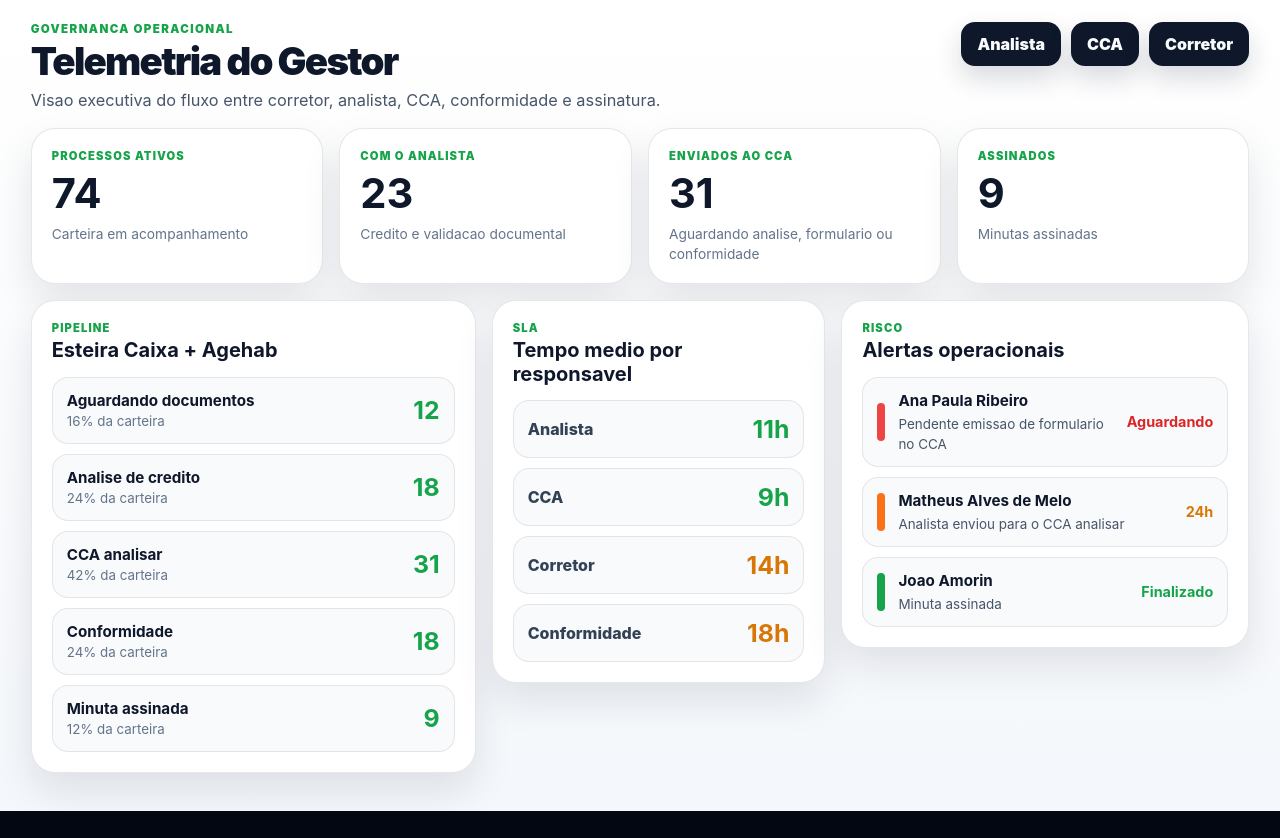
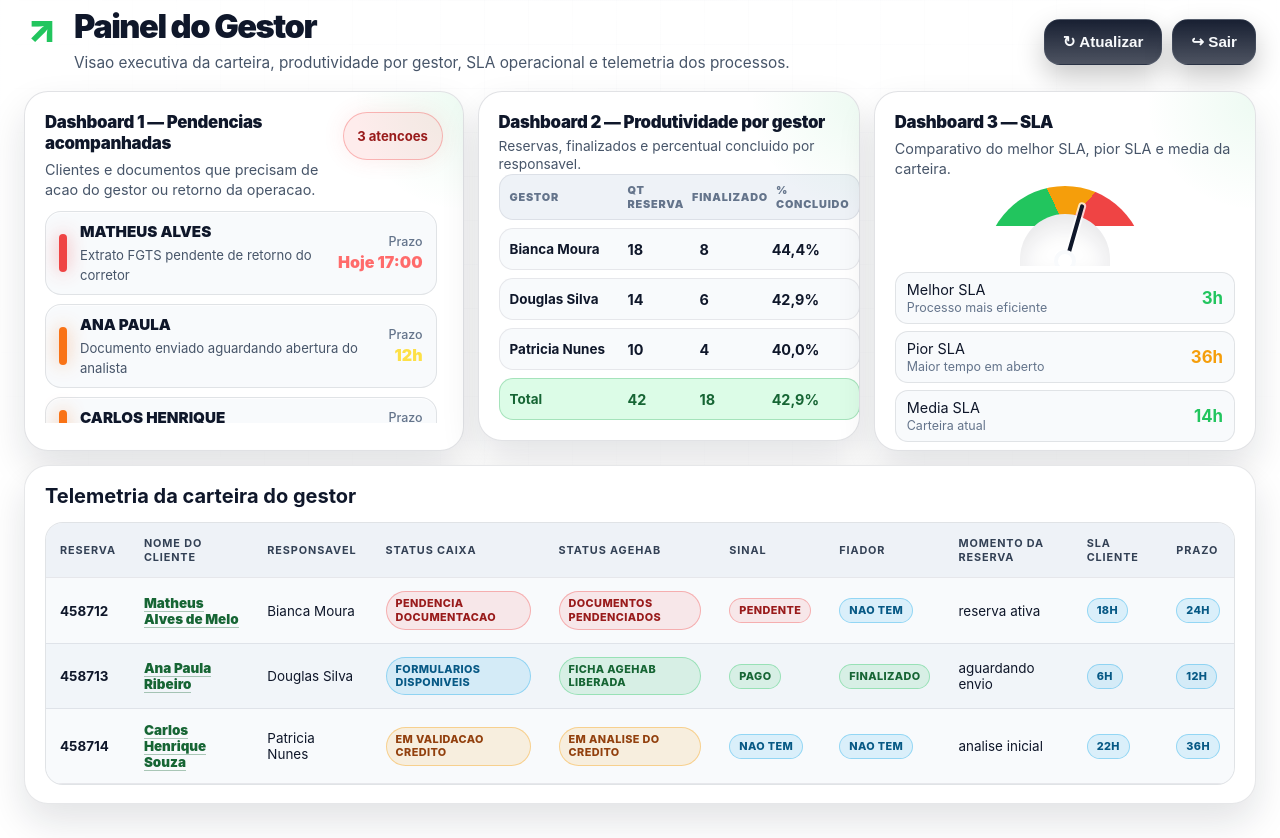
Before and after one commit to catsandygo-design/MAQ2-CREDITO, a Next.js app: page /gestor/telemetria in a window 1280 px wide. Before the commit the page ends 811 px from the top, so only its background shows below. Built offline with nearby package versions, Linux system fonts and the light colour scheme.

Commit message:
feat: cria painel gestor por template analista

```diff
--- a/src/app/gestor/telemetria/page.tsx
+++ b/src/app/gestor/telemetria/page.tsx
@@ -1,117 +1,161 @@
-import Link from 'next/link';
-
-const indicadores = [
-  ['Processos ativos', '74', 'Carteira em acompanhamento'],
-  ['Com o analista', '23', 'Credito e validacao documental'],
-  ['Enviados ao CCA', '31', 'Aguardando analise, formulario ou conformidade'],
-  ['Assinados', '9', 'Minutas assinadas'],
+const pendenciasGestor = [
+  ['critico', 'MATHEUS ALVES', 'Extrato FGTS pendente de retorno do corretor', 'Hoje 17:00'],
+  ['medio', 'ANA PAULA', 'Documento enviado aguardando abertura do analista', '12h'],
+  ['medio', 'CARLOS HENRIQUE', 'Renda informal exige declaracao complementar', '24h'],
+  ['ok', 'JOAO AMORIN', 'Kit documental aprovado para envio ao CCA', 'OK'],
 ];
 
-const funil = [
-  ['Aguardando documentos', '12', '16%'],
-  ['Analise de credito', '18', '24%'],
-  ['CCA analisar', '31', '42%'],
-  ['Conformidade', '18', '24%'],
-  ['Minuta assinada', '9', '12%'],
+const produtividadeGestor = [
+  ['Bianca Moura', '18', '8', '44,4%'],
+  ['Douglas Silva', '14', '6', '42,9%'],
+  ['Patricia Nunes', '10', '4', '40,0%'],
 ];
 
-const sla = [
-  ['Analista', '11h', 'ok'],
-  ['CCA', '9h', 'ok'],
-  ['Corretor', '14h', 'warn'],
-  ['Conformidade', '18h', 'warn'],
+const totalProdutividade = ['Total', '42', '18', '42,9%'];
+
+const telemetria = [
+  ['458712', 'Matheus Alves de Melo', 'Bianca Moura', 'pendencia documentacao', 'documentos pendenciados', 'pendente', 'nao tem', 'reserva ativa', '18h', '24h'],
+  ['458713', 'Ana Paula Ribeiro', 'Douglas Silva', 'formularios disponiveis', 'ficha agehab liberada', 'pago', 'finalizado', 'aguardando envio', '6h', '12h'],
+  ['458714', 'Carlos Henrique Souza', 'Patricia Nunes', 'em validacao credito', 'em analise do credito', 'nao tem', 'nao tem', 'analise inicial', '22h', '36h'],
 ];
 
-const alertas = [
-  ['critico', 'Ana Paula Ribeiro', 'Pendente emissao de formulario no CCA', 'Aguardando'],
-  ['medio', 'Matheus Alves de Melo', 'Analista enviou para o CCA analisar', '24h'],
-  ['ok', 'Joao Amorin', 'Minuta assinada', 'Finalizado'],
-];
-
-function toneClass(tone: string) {
-  if (tone === 'critico') return 'gestor-danger';
-  if (tone === 'medio' || tone === 'warn') return 'gestor-warn';
-  return 'gestor-ok';
+function badge(status: string) {
+  const s = status.toLowerCase();
+  if (s.includes('pend')) return 'cor-badge cor-badge-danger';
+  if (s.includes('pago') || s.includes('finalizado') || s.includes('liberada') || s.includes('ok')) return 'cor-badge cor-badge-ok';
+  if (s.includes('analise') || s.includes('validacao') || s.includes('aguardando')) return 'cor-badge cor-badge-warn';
+  return 'cor-badge cor-badge-info';
 }
 
 export default function GestorTelemetriaPage() {
   return (
-    <main className="gestor-page">
-      <header className="gestor-hero">
+    <main className="cor-page cor-page-premium" data-layout-version="gestor-template-analista-v1">
+      <header className="cor-premium-top">
+        <div className="cor-premium-title">
+          <span className="cor-chart-icon">↗</span>
           <div>
-          <span className="gestor-eyebrow">Governanca operacional</span>
-          <h1>Telemetria do Gestor</h1>
-          <p>Visao executiva do fluxo entre corretor, analista, CCA, conformidade e assinatura.</p>
+            <h1>Painel do Gestor</h1>
+            <p>Visao executiva da carteira, produtividade por gestor, SLA operacional e telemetria dos processos.</p>
           </div>
-        <div className="gestor-actions">
-          <Link href="/analista">Analista</Link>
-          <Link href="/cca/acompanhamento">CCA</Link>
-          <Link href="/painel/acompanhamento">Corretor</Link>
+        </div>
+        <div className="cor-premium-actions cor-actions-no-primary">
+          <button>↻ Atualizar</button>
+          <button>↪ Sair</button>
         </div>
       </header>
 
-      <section className="gestor-kpi-grid">
-        {indicadores.map(([titulo, total, desc]) => (
-          <article className="gestor-card gestor-kpi" key={titulo}>
-            <span>{titulo}</span>
-            <b>{total}</b>
-            <small>{desc}</small>
-          </article>
-        ))}
-      </section>
-
-      <section className="gestor-main-grid">
-        <article className="gestor-card">
-          <div className="gestor-card-head">
-            <span>Pipeline</span>
-            <h2>Esteira Caixa + Agehab</h2>
+      <section className="cor-dash-grid cor-dash-premium">
+        <article className="cor-card cor-panel-alerts">
+          <div className="cor-panel-head">
+            <div>
+              <small>Dashboard 1 — Pendencias acompanhadas</small>
+              <p>Clientes e documentos que precisam de acao do gestor ou retorno da operacao.</p>
             </div>
-          <div className="gestor-funnel">
-            {funil.map(([etapa, total, perc]) => (
-              <div className="gestor-funnel-row" key={etapa}>
+            <strong className="cor-urgent-pill">3 atencoes</strong>
+          </div>
+          <div className="cor-alert-list">
+            {pendenciasGestor.map(([tone, nome, desc, prazo]) => (
+              <div className={`cor-alert-item cor-alert-${tone}`} key={nome}>
+                <i />
                 <div>
-                  <strong>{etapa}</strong>
-                  <small>{perc} da carteira</small>
+                  <b>{nome}</b>
+                  <span>{desc}</span>
                 </div>
-                <b>{total}</b>
+                <em><small>Prazo</small>{prazo}</em>
               </div>
             ))}
           </div>
         </article>
 
-        <article className="gestor-card">
-          <div className="gestor-card-head">
-            <span>SLA</span>
-            <h2>Tempo medio por responsavel</h2>
+        <div className="cor-sla-stack">
+          <article className="cor-card cor-panel-sla">
+            <div className="cor-panel-head">
+              <div>
+                <small>Dashboard 2 — Produtividade por gestor</small>
+                <p>Reservas, finalizados e percentual concluido por responsavel.</p>
               </div>
-          <div className="gestor-sla-list">
-            {sla.map(([area, tempo, tone]) => (
-              <div className={`gestor-sla-row ${toneClass(tone)}`} key={area}>
-                <span>{area}</span>
-                <b>{tempo}</b>
+            </div>
+            <div className="gestor-mini-table">
+              <div className="gestor-mini-row gestor-mini-head">
+                <span>Gestor</span>
+                <span>QT reserva</span>
+                <span>Finalizado</span>
+                <span>% concluido</span>
+              </div>
+              {produtividadeGestor.map(([gestor, reservas, finalizado, percentual]) => (
+                <div className="gestor-mini-row" key={gestor}>
+                  <strong>{gestor}</strong>
+                  <b>{reservas}</b>
+                  <b>{finalizado}</b>
+                  <b>{percentual}</b>
                 </div>
               ))}
+              <div className="gestor-mini-row gestor-mini-total">
+                <strong>{totalProdutividade[0]}</strong>
+                <b>{totalProdutividade[1]}</b>
+                <b>{totalProdutividade[2]}</b>
+                <b>{totalProdutividade[3]}</b>
+              </div>
             </div>
           </article>
+        </div>
 
-        <article className="gestor-card">
-          <div className="gestor-card-head">
-            <span>Risco</span>
-            <h2>Alertas operacionais</h2>
+        <article className="cor-card cor-panel-conversion">
+          <div className="cor-panel-head">
+            <div>
+              <small>Dashboard 3 — SLA</small>
+              <p>Comparativo do melhor SLA, pior SLA e media da carteira.</p>
             </div>
-          <div className="gestor-alert-list">
-            {alertas.map(([tone, cliente, desc, prazo]) => (
-              <div className={`gestor-alert ${toneClass(tone)}`} key={cliente}>
-                <i />
-                <div>
-                  <strong>{cliente}</strong>
-                  <span>{desc}</span>
           </div>
-                <b>{prazo}</b>
+          <div className="cor-speed-premium">
+            <div className="cor-speed-arc" />
+            <div className="cor-speed-needle" />
+            <span />
           </div>
-            ))}
+          <div className="cor-sla-lines">
+            <div><span>Melhor SLA</span><small>Processo mais eficiente</small><b className="green">3h</b></div>
+            <div><span>Pior SLA</span><small>Maior tempo em aberto</small><b className="orange">36h</b></div>
+            <div><span>Media SLA</span><small>Carteira atual</small><b className="green">14h</b></div>
           </div>
         </article>
+      </section>
+
+      <section className="cor-table-card">
+        <h2>Telemetria da carteira do gestor</h2>
+        <div className="cor-table-scroll">
+          <table className="cor-table">
+            <thead>
+              <tr>
+                <th>Reserva</th>
+                <th>Nome do cliente</th>
+                <th>Responsavel</th>
+                <th>Status Caixa</th>
+                <th>Status Agehab</th>
+                <th>Sinal</th>
+                <th>Fiador</th>
+                <th>Momento da reserva</th>
+                <th>SLA Cliente</th>
+                <th>Prazo</th>
+              </tr>
+            </thead>
+            <tbody>
+              {telemetria.map(([reserva, nome, responsavel, caixa, agehab, sinal, fiador, momento, slaCliente, prazo]) => (
+                <tr key={reserva}>
+                  <td><strong>{reserva}</strong></td>
+                  <td><a className="cor-link" href={`/analista/checklist?cliente=${encodeURIComponent(nome)}&reserva=${reserva}`}>{nome}</a></td>
+                  <td>{responsavel}</td>
+                  <td><span className={badge(caixa)}>{caixa}</span></td>
+                  <td><span className={badge(agehab)}>{agehab}</span></td>
+                  <td><span className={badge(sinal)}>{sinal}</span></td>
+                  <td><span className={badge(fiador)}>{fiador}</span></td>
+                  <td>{momento}</td>
+                  <td><span className={badge(slaCliente)}>{slaCliente}</span></td>
+                  <td><span className="cor-badge cor-badge-info">{prazo}</span></td>
+                </tr>
+              ))}
+            </tbody>
+          </table>
+        </div>
       </section>
     </main>
   );
--- a/src/app/globals.css
+++ b/src/app/globals.css
@@ -141,6 +141,14 @@ a { color: inherit; text-decoration: none; }
 .cor-badge-danger { background:rgba(239,68,68,.10); border-color:rgba(239,68,68,.35); color:#991b1b; box-shadow:none; }
 .cor-badge-warn { background:rgba(245,158,11,.12); border-color:rgba(245,158,11,.38); color:#92400e; box-shadow:none; }
 .cor-badge-info { background:rgba(14,165,233,.12); border-color:rgba(14,165,233,.35); color:#075985; box-shadow:none; }
+.gestor-mini-table { display:grid; gap:8px; }
+.gestor-mini-row { display:grid; grid-template-columns:minmax(110px,1fr) .7fr .7fr .85fr; align-items:center; gap:8px; min-height:42px; padding:8px 10px; border-radius:14px; background:#f8fafc; border:1px solid rgba(15,23,42,.08); color:#0f172a; }
+.gestor-mini-row span { color:#64748b; font-size:.68rem; font-weight:950; text-transform:uppercase; letter-spacing:.07em; }
+.gestor-mini-row strong { color:#0f172a; font-size:.84rem; line-height:1.15; }
+.gestor-mini-row b { color:#0f172a; font-size:.9rem; }
+.gestor-mini-head { min-height:34px; background:#eef2f7; }
+.gestor-mini-total { background:#dcfce7; border-color:rgba(22,163,74,.28); }
+.gestor-mini-total strong,.gestor-mini-total b { color:#166534; }
 .cca-alert-badge { animation: ccaAlertPulse 1.8s ease-in-out infinite; }
 .cca-moment-strip { display:flex; flex-wrap:wrap; gap:8px; margin:0 0 14px; }
 .cca-table-card .cca-moment-strip { background:#f8fafc; border:1px solid rgba(15,23,42,.08); border-radius:16px; padding:12px; }
```
Lines whose indentation alone changed are shown as unchanged.
